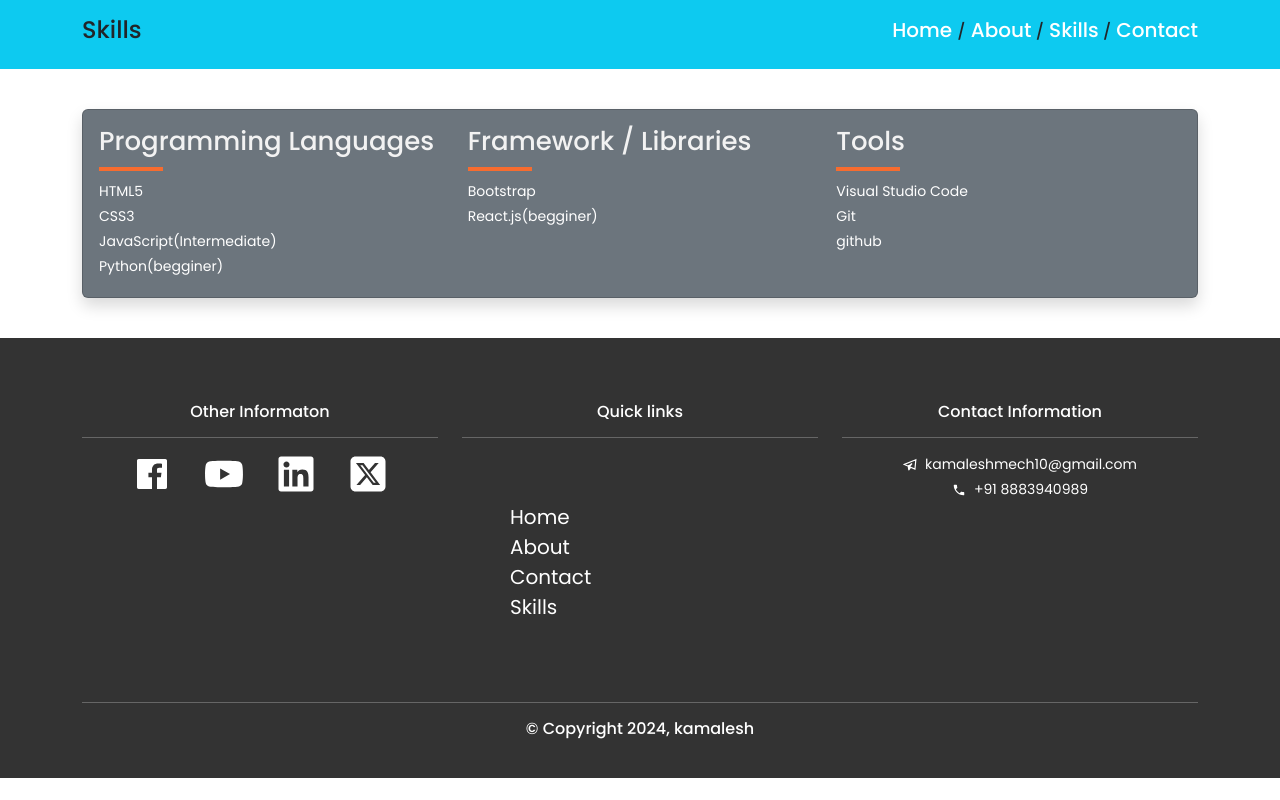
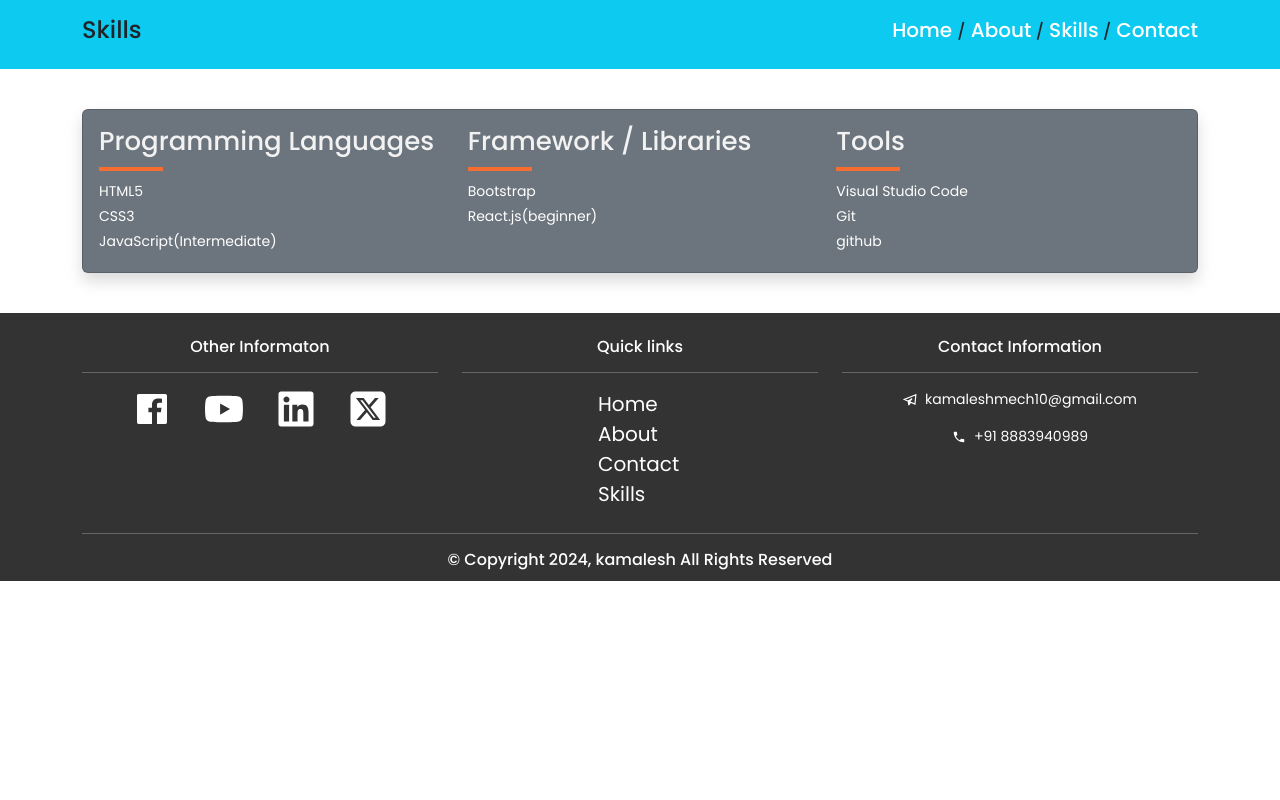
Before and after one commit to Kamaleshg10/kamal_portfolio_react, a React (Create React App) app: page /skills in a window 1280 px wide. Built offline with nearby package versions, Linux system fonts and the light colour scheme.

Commit message:
padding style correction

```diff
--- a/src/App.css
+++ b/src/App.css
@@ -102,5 +102,5 @@ p{
 .footer .quick{
     display: flex;
     flex-direction:column ;
-    padding:3rem ;
+    padding-left:8.5rem ;
 }
--- a/src/components/About.jsx
+++ b/src/components/About.jsx
@@ -26,7 +26,7 @@ export const About = () => {
         <div className="container">
           <h5 className='main-heading'>About Me</h5>
           <div className="underline"></div>
-          <p> Hello, I am Kamalesh. I am a web developer . I build beautiful Websites with react and bootstrap <br/> <br/>
+          <p className='fw-normal fs-5'> Hello, I am Kamalesh. I am a web developer . I build beautiful Websites with react and bootstrap <br/> <br/>
             I am fresher the tech industry . I am skilled to HTML, CSS, JS, BOOTSTRAP AND REACT and version control git/github  learninig to more
 
           </p>
--- a/src/components/Footer.jsx
+++ b/src/components/Footer.jsx
@@ -12,10 +12,10 @@ import { FaYoutube } from "react-icons/fa";
 export const Footer = () => {
   return (
     <>
-        <section className="section pt-5 pb-4 text-white footer " >
+        <section className="section pt-3 pb-1 text-white footer " >
           <div className="container">
             <div className="row">
-              <div className="col-md-4 text-center icon my-3">
+              <div className="col-md-4 text-center icon my-2">
                 <h6>Other Informaton</h6>
                 <hr />
                 <Link to='http://www.facebook.com' ><IoLogoFacebook className='mx-3 fs-1' /></Link>
@@ -23,27 +23,27 @@ export const Footer = () => {
                 <Link to='http://www.linkedin.com'><FaLinkedin className='mx-3 fs-1' /></Link>
                 <Link to='http://www.twitter.com'><FaSquareXTwitter className='mx-3 fs-1' /></Link>
               </div>
-               <div className="col-md-4 my-3 ">
+               <div className="col-md-4 my-2 ">
                     <h6 className='text-center'>Quick links</h6>
                     <hr />
-                    <div className="quick">
+                    <span className="quick">
                     <div><Link to='/'>Home</Link></div>
                     <div><Link to='/about'>About</Link></div>
                     <div><Link to='/contact'>Contact</Link></div>
                     <div><Link to='/skills'>Skills</Link></div>
-                    </div>
+                    </span>
                </div>
-               <div className="col-md-4 my-3 text-center">
+               <div className="col-md-4 my-2 text-center">
                 <h6>Contact Information</h6>
                 <hr />
-                <div><p className="text-white mb-1"><GrSend className='me-2' />kamaleshmech10@gmail.com</p></div>
+                <div><p className="text-white my-3"><GrSend className='me-2' />kamaleshmech10@gmail.com</p></div>
                 <div><p className="text-white mb-1"><IoMdCall className='me-2'/>+91 8883940989</p></div>
                </div>
             </div>
             <hr />
           </div>
-          <div className="col-12 my-3">
-                <h6 className='text-center'>&copy; Copyright 2024, kamalesh</h6>
+          <div className="col-12 ">
+                <h6 className='text-center'>&copy; Copyright 2024, kamalesh All Rights Reserved</h6>
           </div>
         </section>
     </>
--- a/src/components/Skills.jsx
+++ b/src/components/Skills.jsx
@@ -41,14 +41,13 @@ export const Skills = () => {
                         <div><p className="text-white mb-1">HTML5</p></div>
                         <div><p className="text-white mb-1">CSS3</p></div>
                         <div><p className="text-white mb-1">JavaScript(Intermediate)</p></div>
-                        <div><p className="text-white mb-1">Python(begginer)</p></div>
                   </div>
                   <div className="col-md-4 ">
                   <h6 className='sub-heading'> Framework / Libraries</h6>
                   <div className="underline"></div>
                   {/* <hr /> */}
                         <div><p className="text-white mb-1">Bootstrap</p></div>
-                        <div><p className="text-white mb-1">React.js(begginer)</p></div>
+                        <div><p className="text-white mb-1">React.js(beginner)</p></div>
                   </div>
                   <div className="col-md-4 ">
                   <h6 className='sub-heading'>Tools</h6>
```
